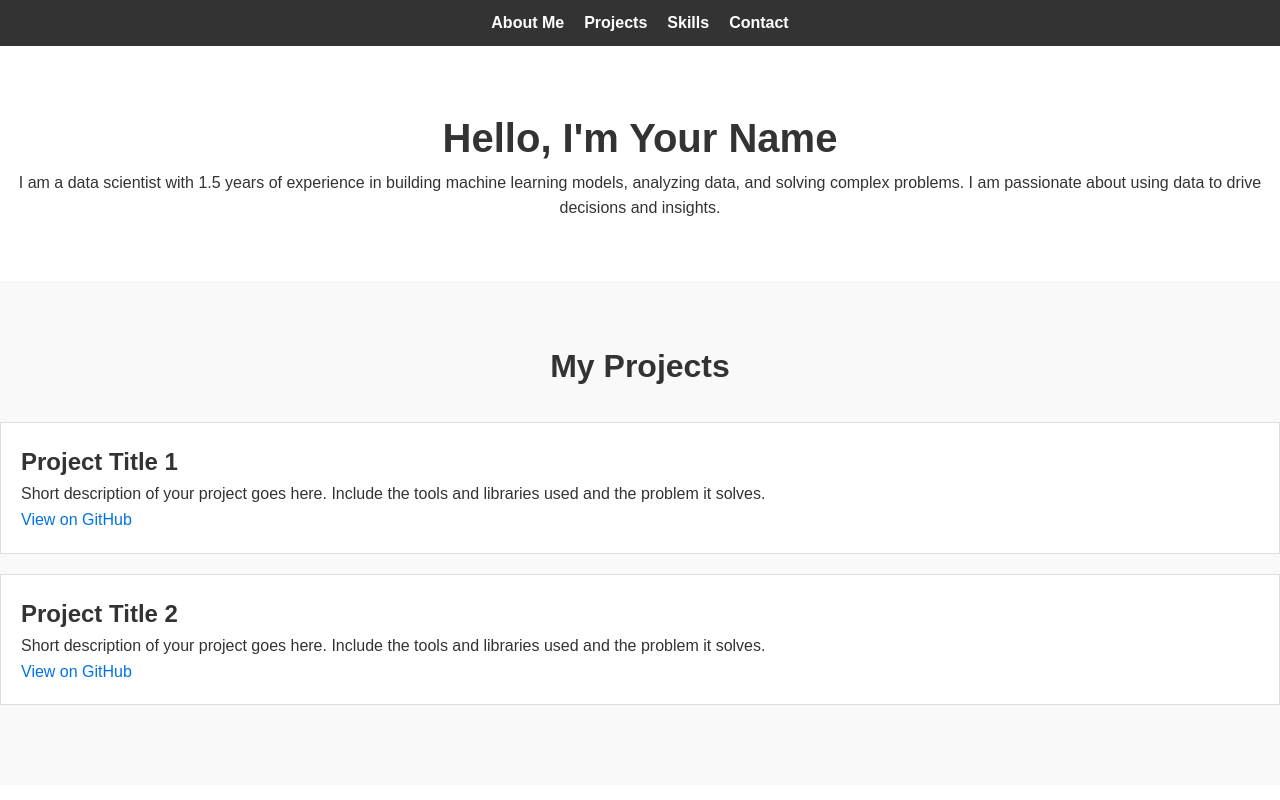
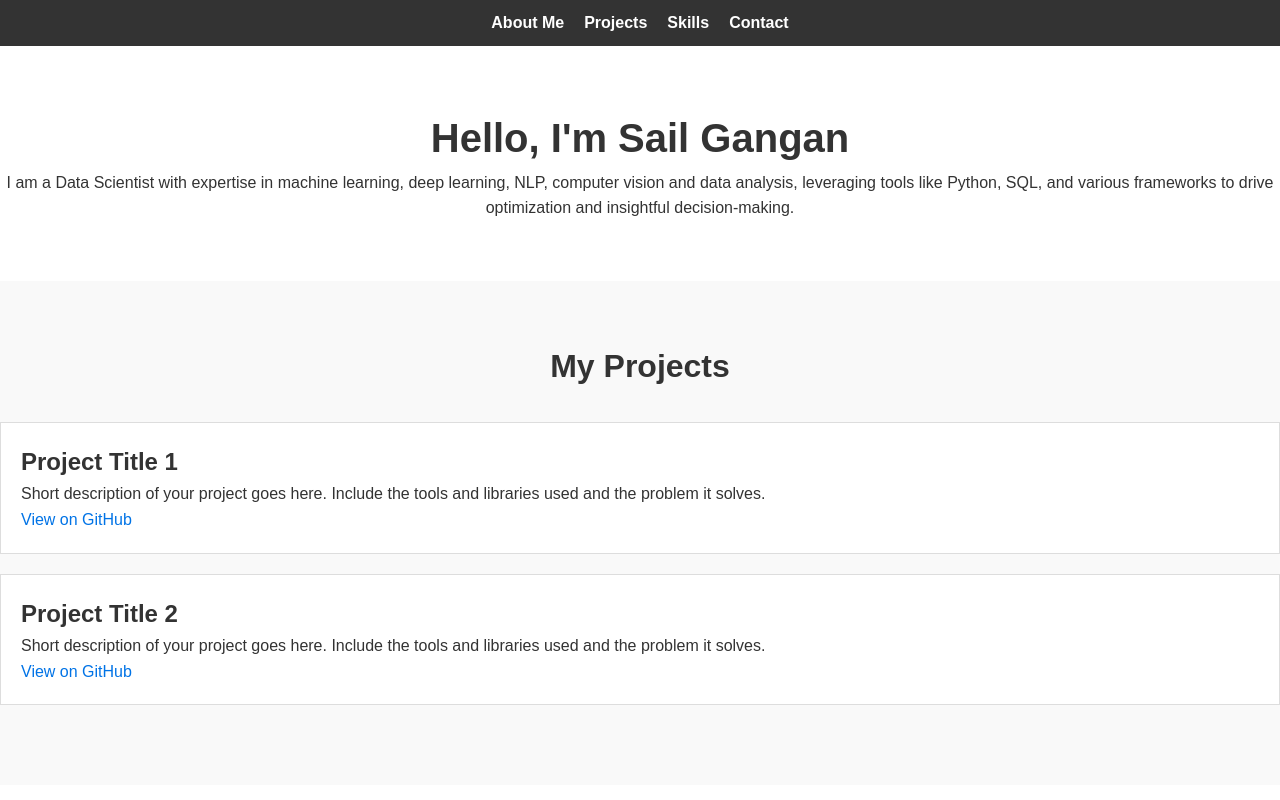
Before and after one commit to Sail2304/portfolio, a plain HTML site: page index.html in a window 1280 px wide. Shown: the top 800 px of the page. Drawn offline with Linux system fonts and the light colour scheme.

Commit message:
added profile summary

```diff
--- a/index.html
+++ b/index.html
@@ -23,8 +23,8 @@
     <!-- About Section -->
     <section id="about">
         <div class="container">
-            <h1>Hello, I'm Your Name</h1>
-            <p>I am a data scientist with 1.5 years of experience in building machine learning models, analyzing data, and solving complex problems. I am passionate about using data to drive decisions and insights.</p>
+            <h1>Hello, I'm Sail Gangan</h1>
+            <p>I am a Data Scientist with expertise in machine learning, deep learning, NLP, computer vision and data analysis, leveraging tools like Python, SQL, and various frameworks to drive optimization and insightful decision-making.</p>
         </div>
     </section>
 
```
